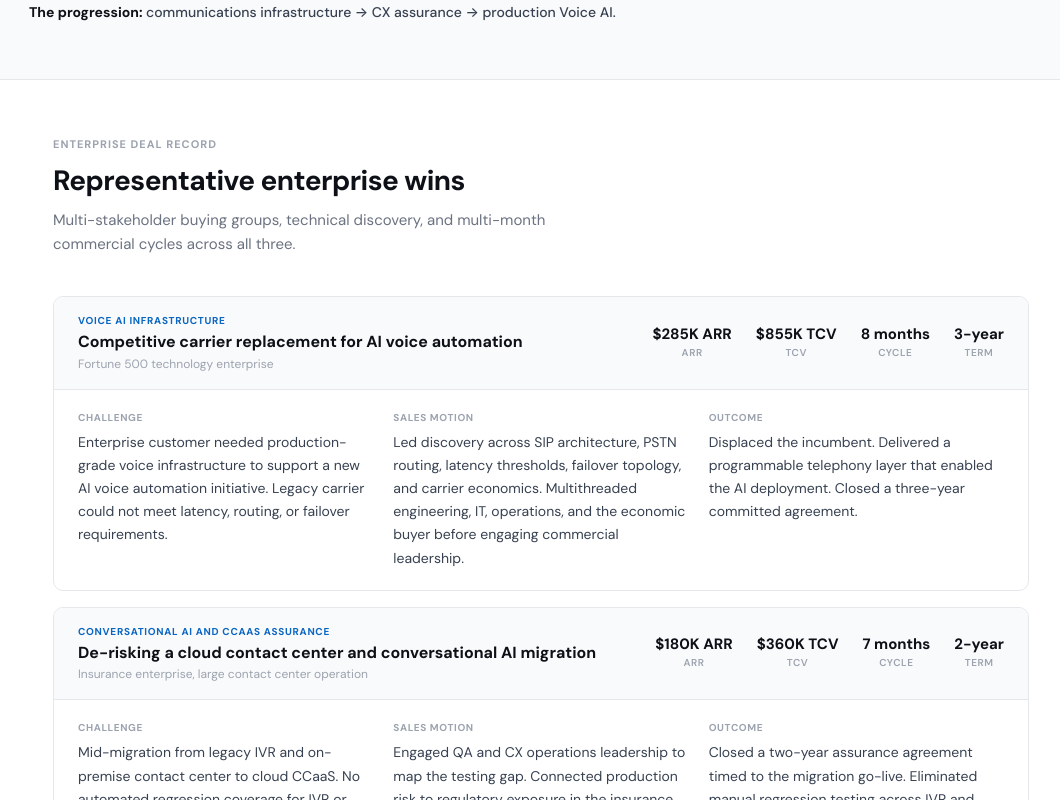
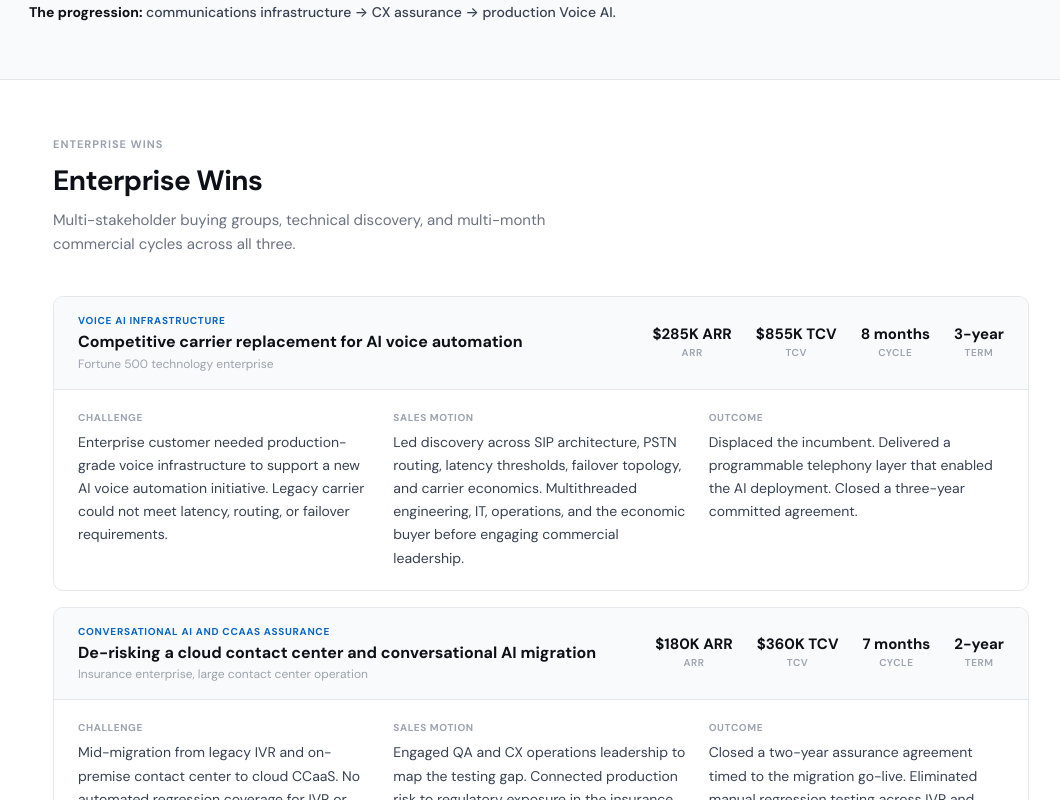
Before and after one commit to ABashir88/alrazibashir-site, a Next.js app: page /hiring in a window 1280 px wide. Shown: the part 1060-1860 px from the top of the page, without its empty margins (99-1159 px from the left). Built offline with nearby package versions, Linux system fonts and the light colour scheme.

Commit message:
Hiring page v5 - executive brief layout, corrected dates, technical depth

```diff
--- a/app/hiring/page.tsx
+++ b/app/hiring/page.tsx
@@ -231,9 +231,9 @@ export default function HiringPage() {
 
       {/* ── DEAL RECORD ── */}
       <section id="wins" style={{ maxWidth: 1024, margin: "0 auto", padding: "56px 24px" }}>
-        <p style={{ fontSize: 11, fontWeight: 700, letterSpacing: "0.09em", textTransform: "uppercase", color: "#9ca3af", marginBottom: 8, fontFamily: "var(--font-body)" }}>Enterprise Deal Record</p>
+        <p style={{ fontSize: 11, fontWeight: 700, letterSpacing: "0.09em", textTransform: "uppercase", color: "#9ca3af", marginBottom: 8, fontFamily: "var(--font-body)" }}>Enterprise Wins</p>
         <h2 style={{ fontSize: "clamp(22px, 3vw, 28px)", fontWeight: 700, letterSpacing: "-0.02em", color: "#0d1117", marginBottom: 6, fontFamily: "var(--font-body)" }}>
-          Representative enterprise wins
+          Enterprise Wins
         </h2>
         <p style={{ fontSize: 15, color: "#6b7280", marginBottom: 40, maxWidth: 500, lineHeight: 1.6, fontFamily: "var(--font-body)" }}>
           Multi-stakeholder buying groups, technical discovery, and multi-month commercial cycles across all three.
@@ -459,7 +459,7 @@ export default function HiringPage() {
       {/* ── FOOTER ── */}
       <footer style={{ backgroundColor: "#0d1117", borderTop: "1px solid rgba(255,255,255,0.06)", padding: "20px 24px" }}>
         <div style={{ maxWidth: 1024, margin: "0 auto", display: "flex", justifyContent: "space-between", alignItems: "center", flexWrap: "wrap", gap: 12 }}>
-          <span style={{ fontSize: 13, color: "#4b5563", fontFamily: "var(--font-body)" }}>Alrazi Bashir &mdash; Enterprise Account Executive</span>
+          <span style={{ fontSize: 13, color: "#4b5563", fontFamily: "var(--font-body)" }}>Alrazi Bashir &bull; Enterprise Account Executive</span>
           <div style={{ display: "flex", gap: 20 }}>
             <Link href="/" style={{ fontSize: 13, color: "#4b5563", textDecoration: "none", fontFamily: "var(--font-body)" }}>Main Site</Link>
             <a href="https://linkedin.com/in/alrazibashir" target="_blank" rel="noopener noreferrer" style={{ fontSize: 13, color: "#4b5563", textDecoration: "none", fontFamily: "var(--font-body)" }}>LinkedIn</a>
```
